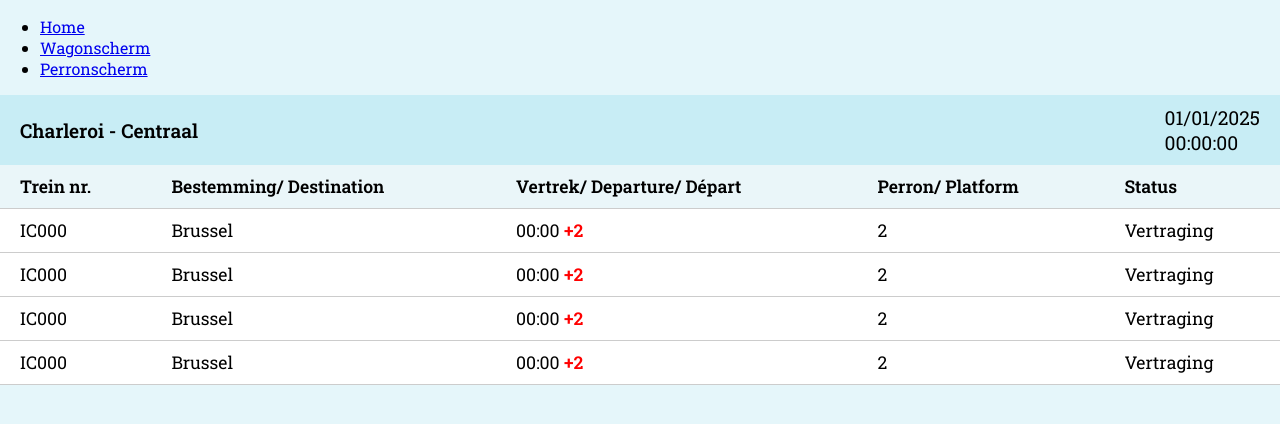
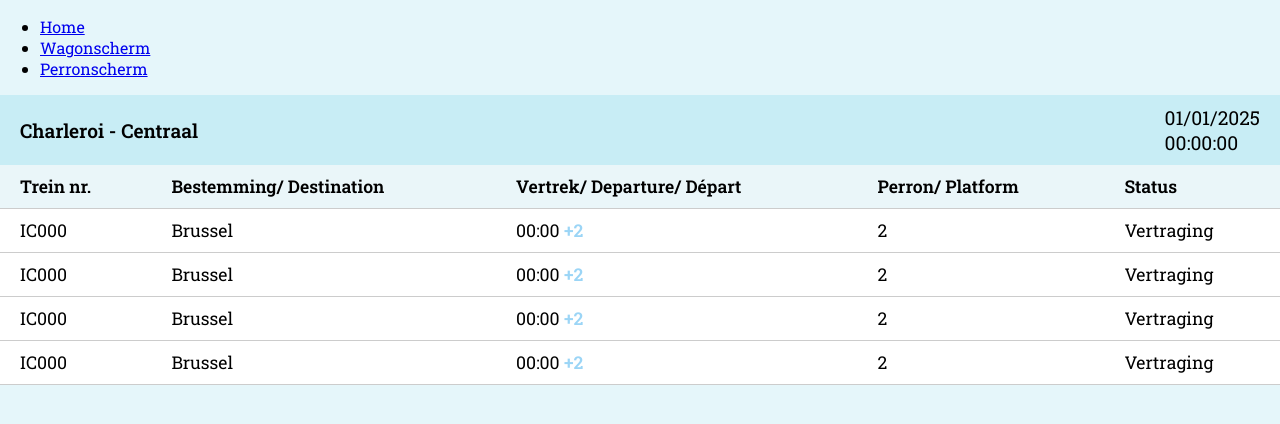
Before and after one commit to intissar-jaber/screens, a plain HTML site: page index1.html in a window 1280 px wide. Drawn offline with Linux system fonts and the light colour scheme.

Commit message:
index aangepast

```diff
--- a/index1.html
+++ b/index1.html
@@ -34,21 +34,30 @@
       background-color: #eaf6f9;
     }
     .delay {
-      color: red;
+      color: rgb(155, 213, 246);
       font-weight: 600;
     }
     .status {
       text-align: right;
     }
+    nav {
+    position: fixed
+    top: 0;
+    width: 100%;
+    background- color: white;
+    }
     </style>
 </head>
-<body> <nav>
+
+<body>
+    <nav>
         <ul>
             <li><a href="index.html">Home</a></li>
             <li><a href="wagonscherm2.html">Wagonscherm</a></li>
             <li><a href="perronscherm2.html">Perronscherm</a></li>
         </ul>
     </nav>
+
   <header>
     <div><strong>Charleroi - Centraal</strong></div>
     <div>
```
Lines whose indentation alone changed are shown as unchanged.
